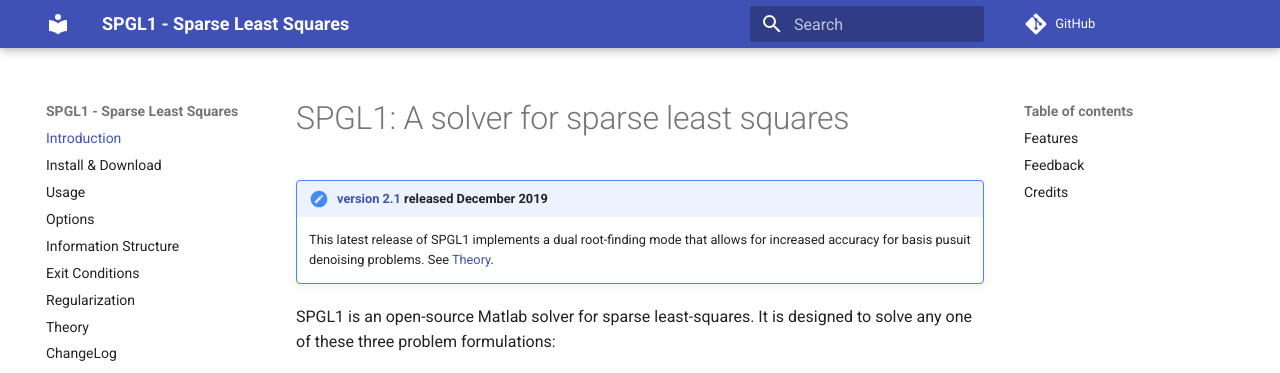
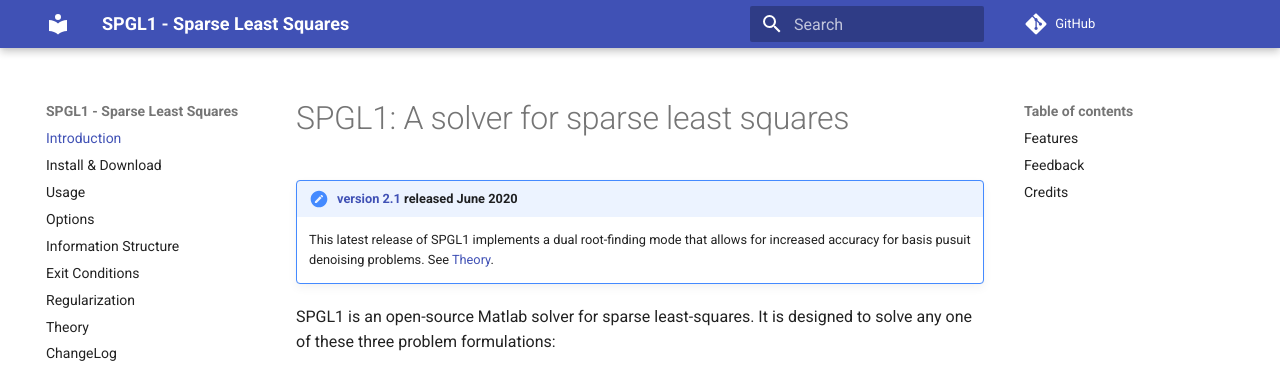
Before and after one commit to mpf/spgl1, an MkDocs documentation site: the page built from docs/index.md, in a window 1280 px wide and 900 px high. Shown: the top 373 px of the window. Built offline with MkDocs 1.6.1 and Material for MkDocs 9.7.7, drawn with Linux system fonts in a browser that asks for light colours; formulas are drawn with MathJax 3; comment, search, counter and statistics services are not loaded.

Commit message:
Fix release date

```diff
--- a/docs/index.md
+++ b/docs/index.md
@@ -1,6 +1,6 @@
 # SPGL1: A solver for sparse least squares
 
-!!! note "[version 2.1](install.md) released December 2019"
+!!! note "[version 2.1](install.md) released June 2020"
 
     This latest release of SPGL1 implements a dual root-finding
     mode that allows for increased accuracy for basis pusuit denoising
```
